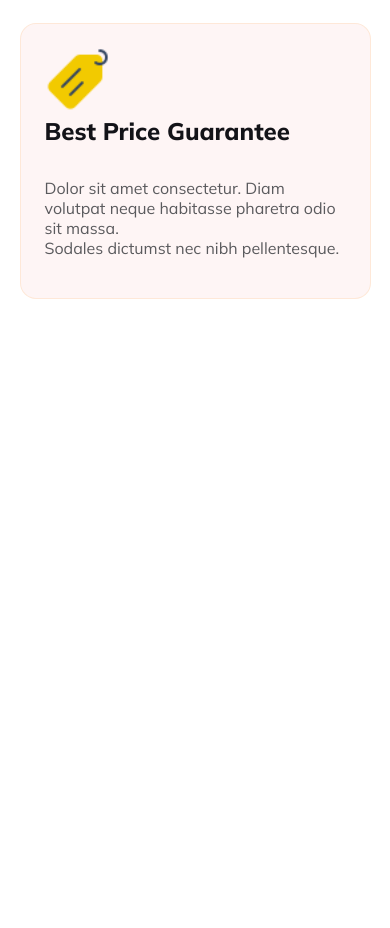
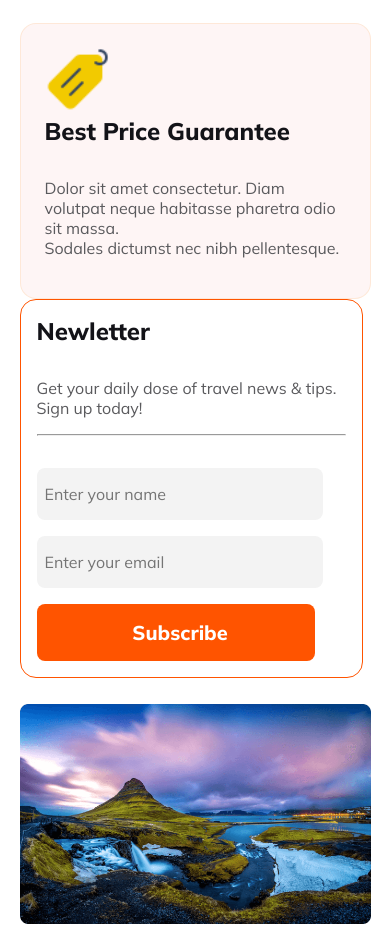
Before and after one commit to BiplobHossainSobuj/trips-travels, a plain HTML site: page index.html in a window 390 px wide. Shown: the part 4180-5108 px from the top of the page. Before the commit the page ends 4479 px from the top, so only its background shows below. Drawn offline with Linux system fonts and the light colour scheme.

Commit message:
added newsletter section and make it responsive

```diff
--- a/index.html
+++ b/index.html
@@ -139,7 +139,19 @@
 
 
          </section>
-
+        <section class="newsletter-container">
+            <div class="newsletter-form">
+                <h3 class="secondary-title">Newletter</h3>
+                <p class="text-secondary">Get your daily dose of travel news & tips. Sign up today!</p>
+                <hr>
+                <p><input type="text" placeholder="Enter your name" id=""></p>
+                <p><input type="email" placeholder="Enter your email" id=""></p>
+                <p><input id="btn-subscribe" type="submit" value="Subscribe"></p>
+            </div>
+            <div>
+                <img src="Images/bhutan.png" alt="">
+            </div>
+        </section>
     </main>
     <footer>
 
--- a/style.css
+++ b/style.css
@@ -240,8 +240,46 @@
 .bg-price{
     background: rgba(233, 68, 68, 0.05);
 }
-
-
+/* newletter container  */
+.newsletter-container{
+    display: flex;
+    width: 73%;
+    margin-top: 1rem;
+    margin-bottom: 1rem;
+    background: #FFF;
+}
+.newsletter-form{
+    padding: 1rem;
+    background: #FFF;
+    border: 1px solid #FF5400;
+    border-radius: 1rem;
+    margin-right: 2%;;
+}
+.newsletter-form hr{
+    /* border: none; */
+    background: rgba(19, 19, 24, 0.90);
+    margin-bottom: 1rem;
+    opacity: 1;
+}
+.newsletter-form input{
+    width: 90%;
+    padding: 1rem 0rem;
+    margin-top: 1rem;
+    border-radius: 8px;
+    background: rgba(19, 19, 24, 0.05);
+    border: none;
+    color: rgba(19, 19, 24, 0.30);
+    font-size: 16px;
+    font-weight: 400;
+    padding-left: 8px;
+}
+#btn-subscribe{
+    background: #FF5400;
+    color: #FFF;
+    text-align: center;
+    font-size: 20px;
+    font-weight: 800;
+}
 
 
 @media screen  and (max-width:600px){
@@ -262,7 +300,9 @@
         margin: 1rem;
     }
     .form-container,
-    .popular-tours-container,.cards-container
+    .popular-tours-container,
+    .cards-container,
+    .newsletter-container
     {
         flex-direction: column;
 
@@ -276,7 +316,7 @@
     .popular-tours-container{
         width: 90%;
     }
-    .destination-container,.choice-container{
+    .destination-container,.choice-container,.newsletter-container{
         width: 90%;
         margin: 0%;
         padding: 0% 5%;
@@ -286,7 +326,7 @@
         gap: 0;
         padding: -10%;
     }
-    .row-1 img, .row-3 img{
+    .row-1 img, .row-3 img,.newsletter-container img{
         margin-top: 1.6rem;
     }
     .row-2 :nth-child(2){
@@ -302,6 +342,9 @@
         text-align: center;
         margin-top: 23%;
     }
+    .newsletter-container img{
+        width: 100%;
+    }
 
 
 }
```
Also changed, not shown: Images/bhutan.png (renamed from Images/Rectangle 8 (1).png).
